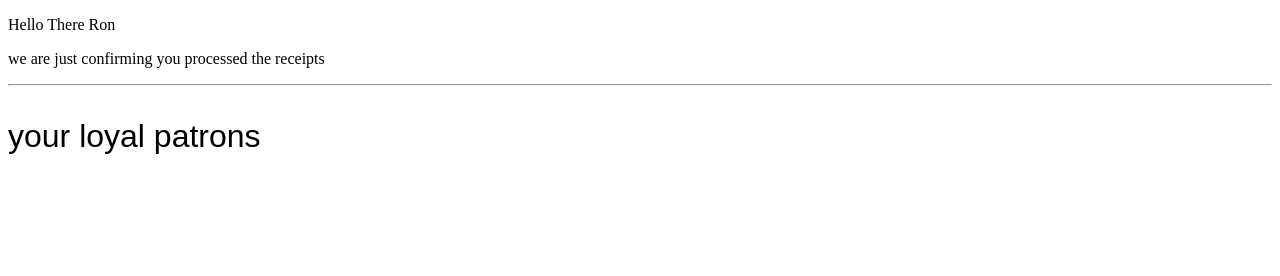
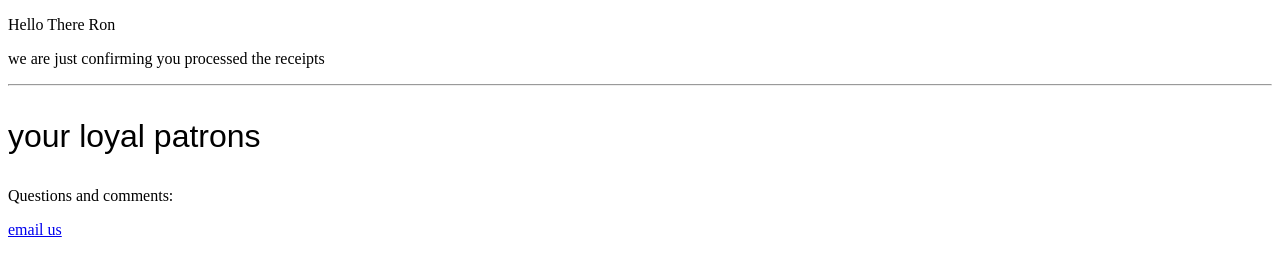
Before and after one commit to TheJoeFin/helloThereRon, a plain HTML site: page index.html in a window 1280 px wide. Drawn offline with Linux system fonts and the light colour scheme.

Commit message:
add some email clean up some styles

```diff
--- a/index.html
+++ b/index.html
@@ -15,6 +15,9 @@
     <p>we are just confirming you processed the receipts</p>
     <hr>
     <p class="big-cursive-font">your loyal patrons</p>
+    <div>
+        <p>Questions and comments:</p> <a href="mailto:patrons@HelloThereRon.com">email us</a>
+    </div>
 </body>
 
 </html>
--- a/style.css
+++ b/style.css
@@ -1,7 +1,5 @@
-/* BEGIN: Big Cursive Font */
 .big-cursive-font {
   font-family: "Brush Script MT", "Lucida Handwriting", "Segoe Script",
     "Apple Chancery", fantasy, cursive;
   font-size: 2rem;
 }
-/* END: Big Cursive Font */
```
